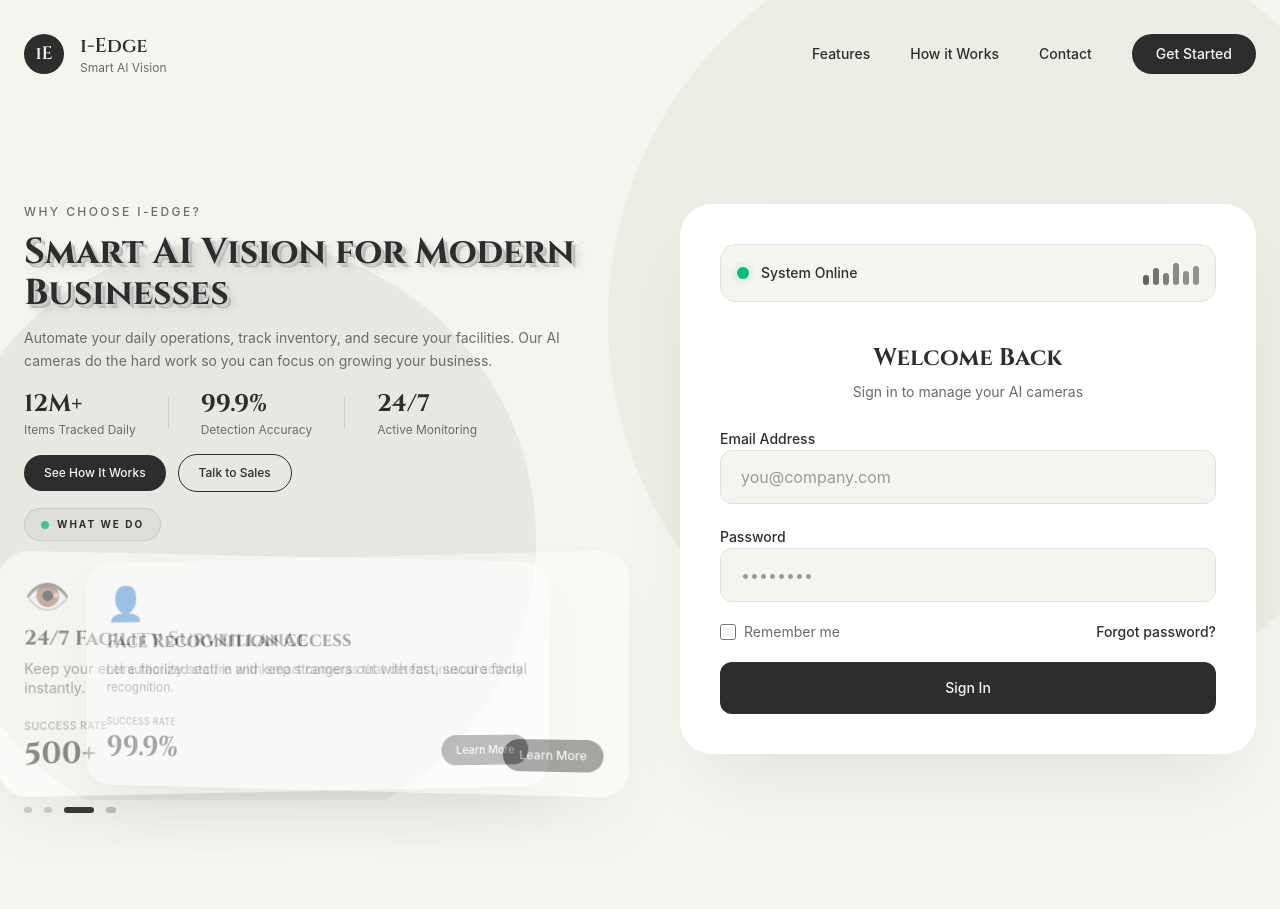
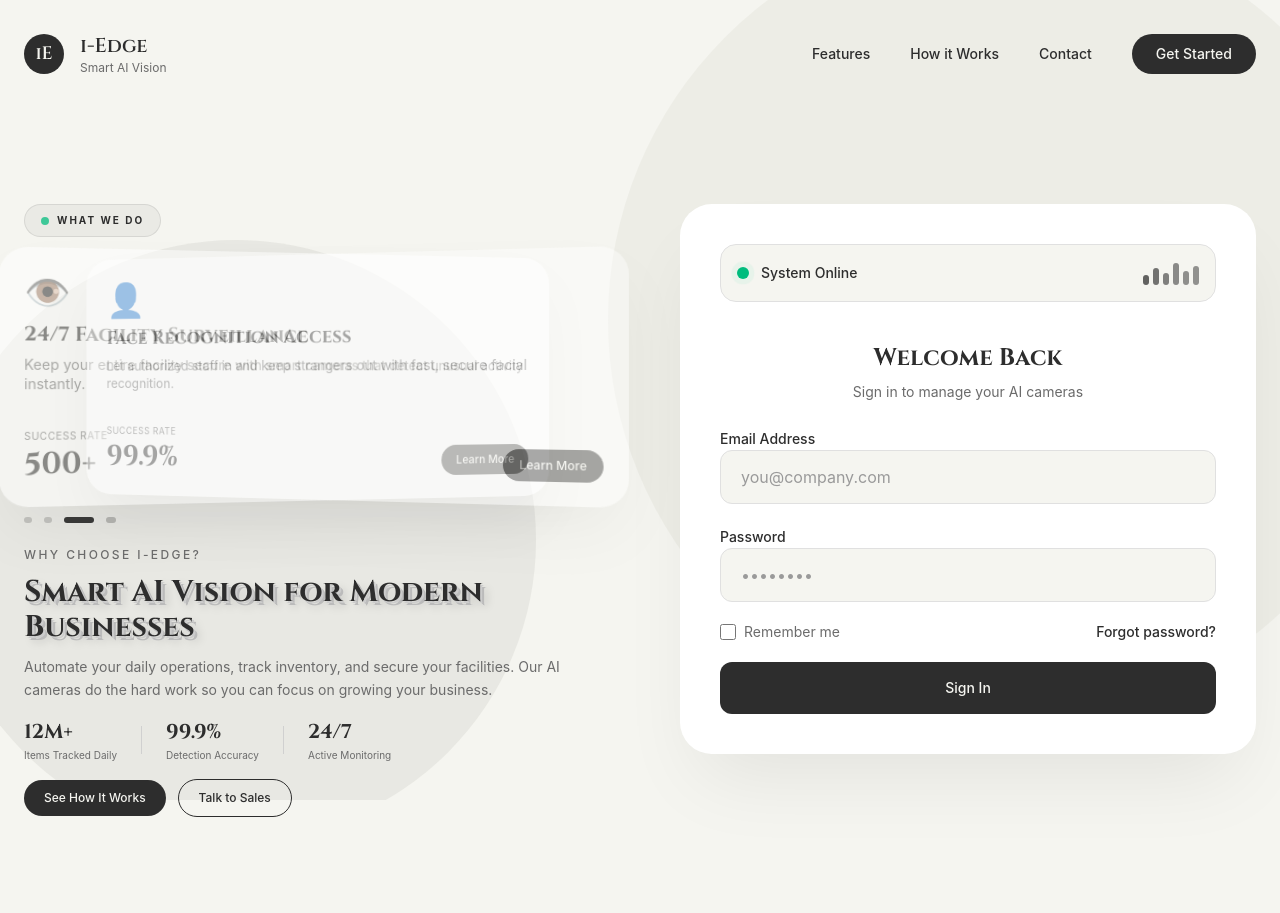
Before and after one commit to Ayush999Tiwari/i-edge-frontend, a React (Vite) app: page / in a window 1280 px wide. Built offline with nearby package versions, Linux system fonts and the light colour scheme.

Commit message:
changed the front page

```diff
--- a/src/pages/Login.tsx
+++ b/src/pages/Login.tsx
@@ -69,15 +69,15 @@ export default function PremiumLogin({ onLogin, isLoading }: LoginProps) {
     return () => ctx.revert();
   }, []);
 
-  // Card slot height = login card height minus the heading block above it, so the left
-  // column (heading + slideshow) never runs taller than the login card on the right.
+  // Card slot height = login card height minus the heading block below it, so the left
+  // column's total (cards + heading) lands exactly at the login card's height — no leftover space.
   useEffect(() => {
     const measure = () => {
       if (loginCardRef.current && headingBlockRef.current) {
         const total = loginCardRef.current.offsetHeight;
         const headingH = headingBlockRef.current.offsetHeight;
-        const gap = 20;
-        setCardStackHeight(Math.max(180, total - headingH - gap));
+        const gap = 24; // matches the space-y-6 gap between the two blocks
+        setCardStackHeight(Math.max(160, total - headingH - gap));
       }
     };
     measure();
@@ -153,44 +153,12 @@ export default function PremiumLogin({ onLogin, isLoading }: LoginProps) {
       </nav>
 
       <div className="relative z-10 max-w-7xl mx-auto px-6 py-16 lg:py-24">
-        <div className="grid lg:grid-cols-2 gap-20 items-start">
-          <div ref={heroRef} className="space-y-6">
+        <div ref={heroRef} className="grid lg:grid-cols-2 gap-20 items-start">
 
-            {/* Headline + supporting copy — back on TOP, compacted so the column fits within the login card's height */}
-            <div ref={headingBlockRef} className="space-y-3 max-w-xl overflow-hidden">
-              <p className="reveal-text text-xs font-medium text-[#6B6B6B] uppercase tracking-[0.2em] font-sans">Why Choose i-Edge?</p>
-              <h2 className="reveal-text text-3xl lg:text-4xl font-bold text-[#2D2D2D] leading-[1.15]" style={{ fontFamily: 'Cinzel, serif', textShadow: '2px 2px 0 #ccc, 4px 4px 0 #bbb, 6px 6px 10px rgba(0,0,0,0.15)' }}>
-                Smart AI Vision for Modern Businesses
-              </h2>
-              <p className="reveal-text text-sm text-[#6B6B6B] leading-relaxed font-sans">
-                Automate your daily operations, track inventory, and secure your facilities. Our AI cameras do the hard work so you can focus on growing your business.
-              </p>
+          {/* LEFT: slideshow cards on top, heading text right below — total height matches the login card */}
+          <div className="space-y-6">
 
-              <div className="flex items-center gap-8 overflow-hidden font-sans pt-1">
-                <div className="reveal-text">
-                  <div className="text-2xl font-bold text-[#2D2D2D]" style={{ fontFamily: 'Cinzel, serif' }}>12M+</div>
-                  <div className="text-xs text-[#6B6B6B] mt-0.5">Items Tracked Daily</div>
-                </div>
-                <div className="reveal-text w-px h-8 bg-[#D0D0D0]" />
-                <div className="reveal-text">
-                  <div className="text-2xl font-bold text-[#2D2D2D]" style={{ fontFamily: 'Cinzel, serif' }}>99.9%</div>
-                  <div className="text-xs text-[#6B6B6B] mt-0.5">Detection Accuracy</div>
-                </div>
-                <div className="reveal-text w-px h-8 bg-[#D0D0D0]" />
-                <div className="reveal-text">
-                  <div className="text-2xl font-bold text-[#2D2D2D]" style={{ fontFamily: 'Cinzel, serif' }}>24/7</div>
-                  <div className="text-xs text-[#6B6B6B] mt-0.5">Active Monitoring</div>
-                </div>
-              </div>
-
-              <div className="flex items-center gap-3 font-sans pt-1">
-                <button className="px-5 py-2.5 rounded-full bg-[#2D2D2D] text-[#F5F5F0] font-medium text-xs">See How It Works</button>
-                <button className="px-5 py-2.5 rounded-full bg-transparent border border-[#2D2D2D] text-[#2D2D2D] font-medium text-xs">Talk to Sales</button>
-              </div>
-            </div>
-
-            {/* CARD SLIDESHOW — sits right below the heading, height auto-fits the remaining space so it never pushes past the login card */}
-            <div className="space-y-3 -mt-2">
+            <div className="space-y-3">
               <div className="reveal-text inline-flex items-center gap-2 px-4 py-2 rounded-full bg-[#2D2D2D]/5 border border-[#2D2D2D]/10 w-fit">
                 <span className="w-2 h-2 rounded-full bg-emerald-500 animate-pulse" />
                 <span className="text-[10px] font-bold text-[#2D2D2D] uppercase tracking-[0.2em] font-sans">What We Do</span>
@@ -198,7 +166,7 @@ export default function PremiumLogin({ onLogin, isLoading }: LoginProps) {
 
               <div
                 ref={cardStackRef}
-                className="relative w-full max-w-xl"
+                className="relative w-full"
                 style={{ height: `${cardStackHeight}px`, perspective: '1200px' }}
               >
                 {SERVICES.map((service, index) => (
@@ -233,8 +201,41 @@ export default function PremiumLogin({ onLogin, isLoading }: LoginProps) {
                 ))}
               </div>
             </div>
+
+            <div ref={headingBlockRef} className="space-y-3 overflow-hidden">
+              <p className="reveal-text text-xs font-medium text-[#6B6B6B] uppercase tracking-[0.2em] font-sans">Why Choose i-Edge?</p>
+              <h2 className="reveal-text text-2xl lg:text-3xl font-bold text-[#2D2D2D] leading-[1.15]" style={{ fontFamily: 'Cinzel, serif', textShadow: '2px 2px 0 #ccc, 4px 4px 0 #bbb, 6px 6px 10px rgba(0,0,0,0.15)' }}>
+                Smart AI Vision for Modern Businesses
+              </h2>
+              <p className="reveal-text text-sm text-[#6B6B6B] leading-relaxed font-sans">
+                Automate your daily operations, track inventory, and secure your facilities. Our AI cameras do the hard work so you can focus on growing your business.
+              </p>
+
+              <div className="flex items-center gap-6 overflow-hidden font-sans pt-1">
+                <div className="reveal-text">
+                  <div className="text-xl font-bold text-[#2D2D2D]" style={{ fontFamily: 'Cinzel, serif' }}>12M+</div>
+                  <div className="text-[10px] text-[#6B6B6B] mt-0.5">Items Tracked Daily</div>
+                </div>
+                <div className="reveal-text w-px h-7 bg-[#D0D0D0]" />
+                <div className="reveal-text">
+                  <div className="text-xl font-bold text-[#2D2D2D]" style={{ fontFamily: 'Cinzel, serif' }}>99.9%</div>
+                  <div className="text-[10px] text-[#6B6B6B] mt-0.5">Detection Accuracy</div>
+                </div>
+                <div className="reveal-text w-px h-7 bg-[#D0D0D0]" />
+                <div className="reveal-text">
+                  <div className="text-xl font-bold text-[#2D2D2D]" style={{ fontFamily: 'Cinzel, serif' }}>24/7</div>
+                  <div className="text-[10px] text-[#6B6B6B] mt-0.5">Active Monitoring</div>
+                </div>
+              </div>
+
+              <div className="flex items-center gap-3 font-sans pt-1">
+                <button className="px-5 py-2.5 rounded-full bg-[#2D2D2D] text-[#F5F5F0] font-medium text-xs whitespace-nowrap">See How It Works</button>
+                <button className="px-5 py-2.5 rounded-full bg-transparent border border-[#2D2D2D] text-[#2D2D2D] font-medium text-xs whitespace-nowrap">Talk to Sales</button>
+              </div>
+            </div>
           </div>
 
+          {/* RIGHT: login card */}
           <div className="relative">
             <div ref={loginCardRef} onMouseMove={handleCardMouseMove} className="relative p-10 rounded-[2rem] bg-white overflow-hidden group" style={{ boxShadow: '0 40px 80px -20px rgba(0, 0, 0, 0.08)' }}>
               <div className="absolute inset-0 opacity-0 group-hover:opacity-100 transition-opacity duration-500 pointer-events-none z-0" style={{ background: `radial-gradient(600px circle at ${mousePos.x}px ${mousePos.y}px, rgba(45, 45, 45, 0.06), transparent 40%)` }} />
```
